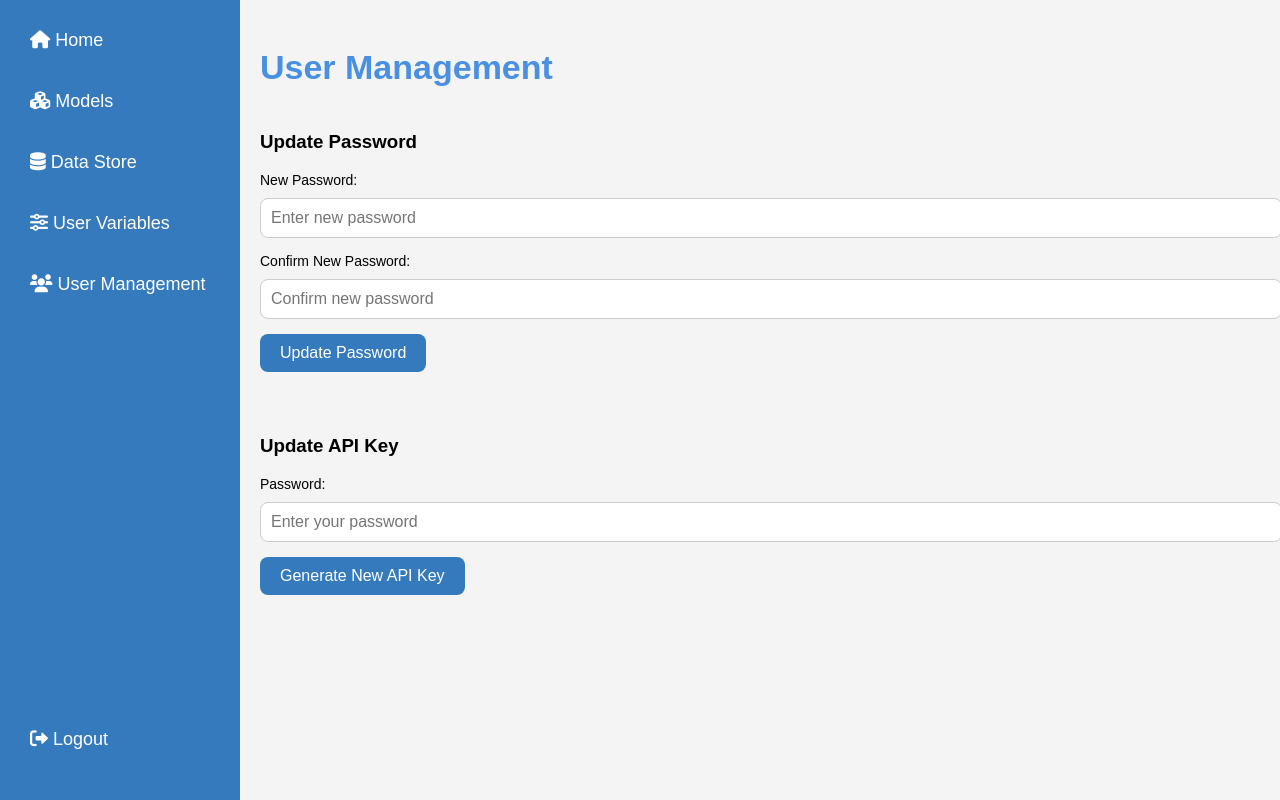
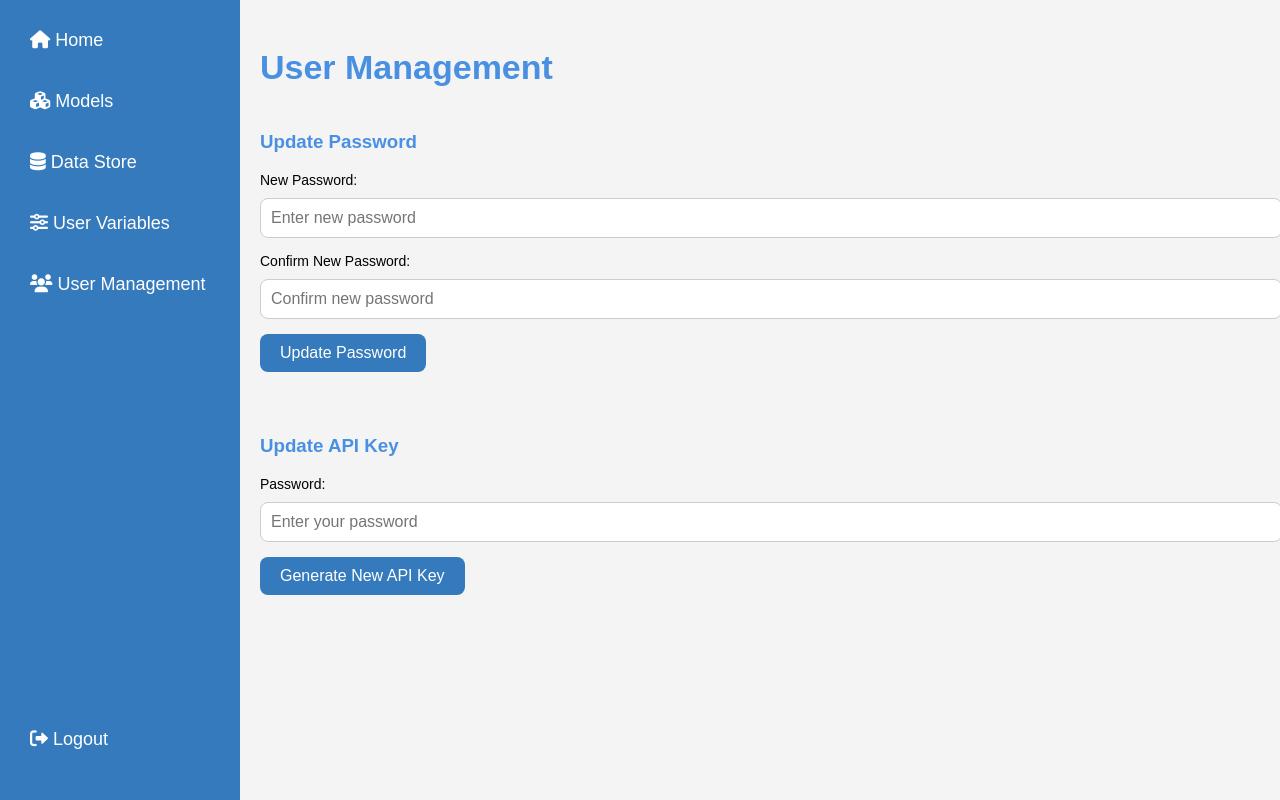
Before and after one commit to MLInsightLab/MLInsightLab-UI, a FastAPI app: page /users in a window 1280 px wide. Run offline with FastAPI, Linux system fonts and the light colour scheme; the visitor is signed in with stand-in values (Sample User, id 1).

Commit message:
updating some of the components to match colors better
Signed-off-by: Jacob Renn <jacob.renn4@gmail.com>

```diff
--- a/code/static/css/main.css
+++ b/code/static/css/main.css
@@ -200,6 +200,10 @@ th:hover {
     text-align: left;
 }
 
+.form-container h3 {
+    color: #4a90e2
+}
+
 .dashboard-tile {
     background-color: #ffffff;
     padding: 20px;
--- a/code/static/css/user_management.css
+++ b/code/static/css/user_management.css
@@ -13,6 +13,14 @@ select {
 .admin-section {
     display: none;
     /* Initially hidden, visible only for admins */
+}
+
+.admin-section h3 {
+    color: #4a90e2
+}
+
+.admin-section h4 {
+    color: #4a90e2
 }
 
 .form-group {
```
